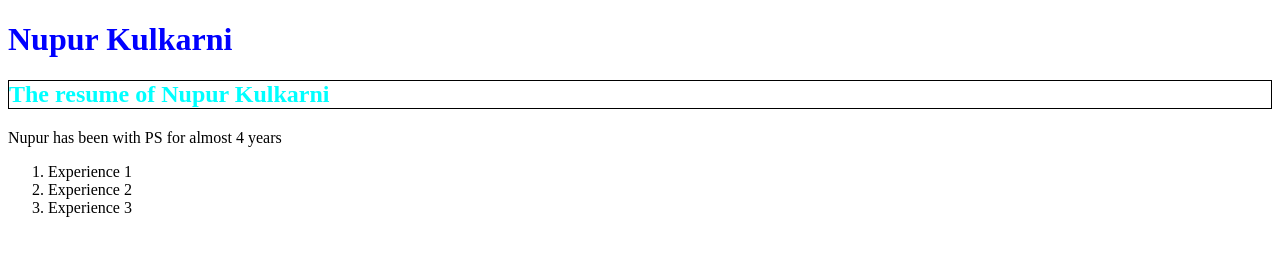
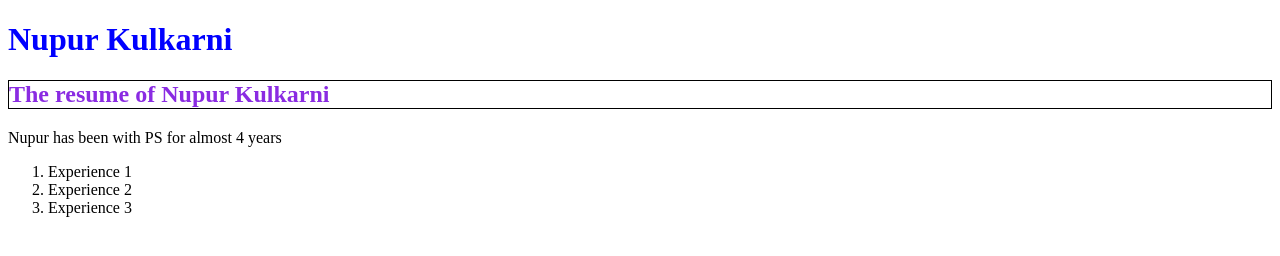
Before and after one commit to nupurkulkarni27/nupurkulkarni27.github.io, a plain HTML site: page index.html in a window 1280 px wide. Drawn offline with Linux system fonts and the light colour scheme.

Commit message:
Color change

```diff
--- a/styles.css
+++ b/styles.css
@@ -3,5 +3,5 @@
 }
 .Header2{
     border: 1px solid black;
-    color:aqua
+    color:blueviolet
 }
```
